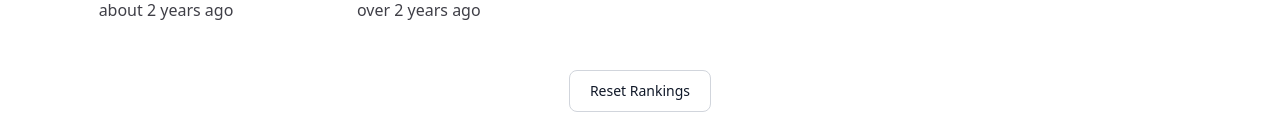
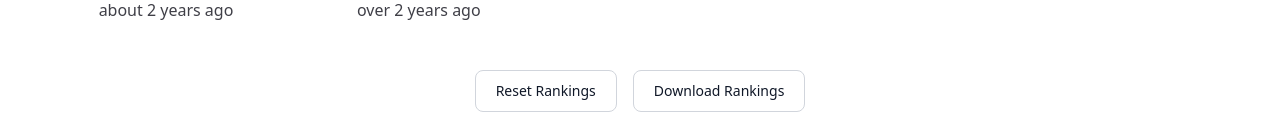
Before and after one commit to jacob-seiler/af-ranker, a React (Vite) app: page / in a window 1280 px wide. Shown: the part 4106-4239 px from the top of the page. Built offline with nearby package versions, Linux system fonts and the light colour scheme.

Commit message:
Added download button

```diff
--- a/src/App.tsx
+++ b/src/App.tsx
@@ -4,6 +4,8 @@ import videosJSON from "../videos.json";
 import VideoGrid from "./components/VideoGrid";
 import { formatDistanceToNow } from "date-fns";
 import Ranker from "./components/Ranker";
+import ResetButton from "./components/ResetButton";
+import DownloadButton from "./components/DownloadButton";
 
 export interface Video {
   id: string;
@@ -13,18 +15,6 @@ export interface Video {
   videoUrl: string;
   thumbnailUrl: string;
 }
-
-const ResetButton = ({ onClick }: { onClick: () => void }) => {
-  return (
-    <button
-      onClick={onClick}
-      type="button"
-      className="text-gray-900 bg-white border border-gray-300 focus:outline-none hover:bg-gray-100 focus:ring-4 focus:ring-gray-100 font-medium rounded-lg text-sm px-5 py-2.5 m-2 dark:bg-gray-800 dark:text-white dark:border-gray-600 dark:hover:bg-gray-700 dark:hover:border-gray-600 dark:focus:ring-gray-700"
-    >
-      Reset Rankings
-    </button>
-  );
-};
 
 const App = () => {
   const videos: Video[] = useMemo(() => {
@@ -96,6 +86,27 @@ const App = () => {
     );
   };
 
+  const handleDownload = () => {
+    // Create CSV
+    let csv = 'Title,Url,Ranking\n';
+
+    ranked.forEach((video, rank) => {
+      csv += [video.title, video.videoUrl, rank + 1].join(',') + '\n';
+    });
+
+    // Download the file
+    const blob = new Blob([csv], { type: 'text/csv;charset=utf-8;' });
+    const url = URL.createObjectURL(blob);
+
+    const link = document.createElement('a');
+    link.setAttribute('href', url);
+    link.setAttribute('download', 'af_rankings.csv');
+    document.body.appendChild(link);
+    link.click();
+    document.body.removeChild(link);
+    URL.revokeObjectURL(url);
+  }
+
   return (
     <main>
       <div className="container mx-auto text-center p-4">
@@ -130,6 +141,7 @@ const App = () => {
 
         <div className="mt-8">
           <ResetButton onClick={handleReset} />
+          <DownloadButton onClick={handleDownload} />
         </div>
       </div>
     </main>
--- /dev/null
+++ b/src/components/Button.tsx
@@ -0,0 +1,13 @@
+const Button = ({ children, onClick }: { children: React.ReactNode, onClick: () => void }) => {
+  return (
+    <button
+      onClick={onClick}
+      type="button"
+      className="text-gray-900 bg-white border border-gray-300 focus:outline-none hover:bg-gray-100 focus:ring-4 focus:ring-gray-100 font-medium rounded-lg text-sm px-5 py-2.5 m-2 dark:bg-gray-800 dark:text-white dark:border-gray-600 dark:hover:bg-gray-700 dark:hover:border-gray-600 dark:focus:ring-gray-700"
+    >
+      {children}
+    </button>
+  );
+};
+
+export default Button;
--- /dev/null
+++ b/src/components/DownloadButton.tsx
@@ -0,0 +1,7 @@
+import Button from "./Button";
+
+const DownloadButton = ({ onClick }: { onClick: () => void }) => {
+  return <Button onClick={onClick}>Download Rankings</Button>;
+};
+
+export default DownloadButton;
--- /dev/null
+++ b/src/components/ResetButton.tsx
@@ -0,0 +1,7 @@
+import Button from "./Button";
+
+const ResetButton = ({ onClick }: { onClick: () => void }) => {
+  return <Button onClick={onClick}>Reset Rankings</Button>;
+};
+
+export default ResetButton;
```
